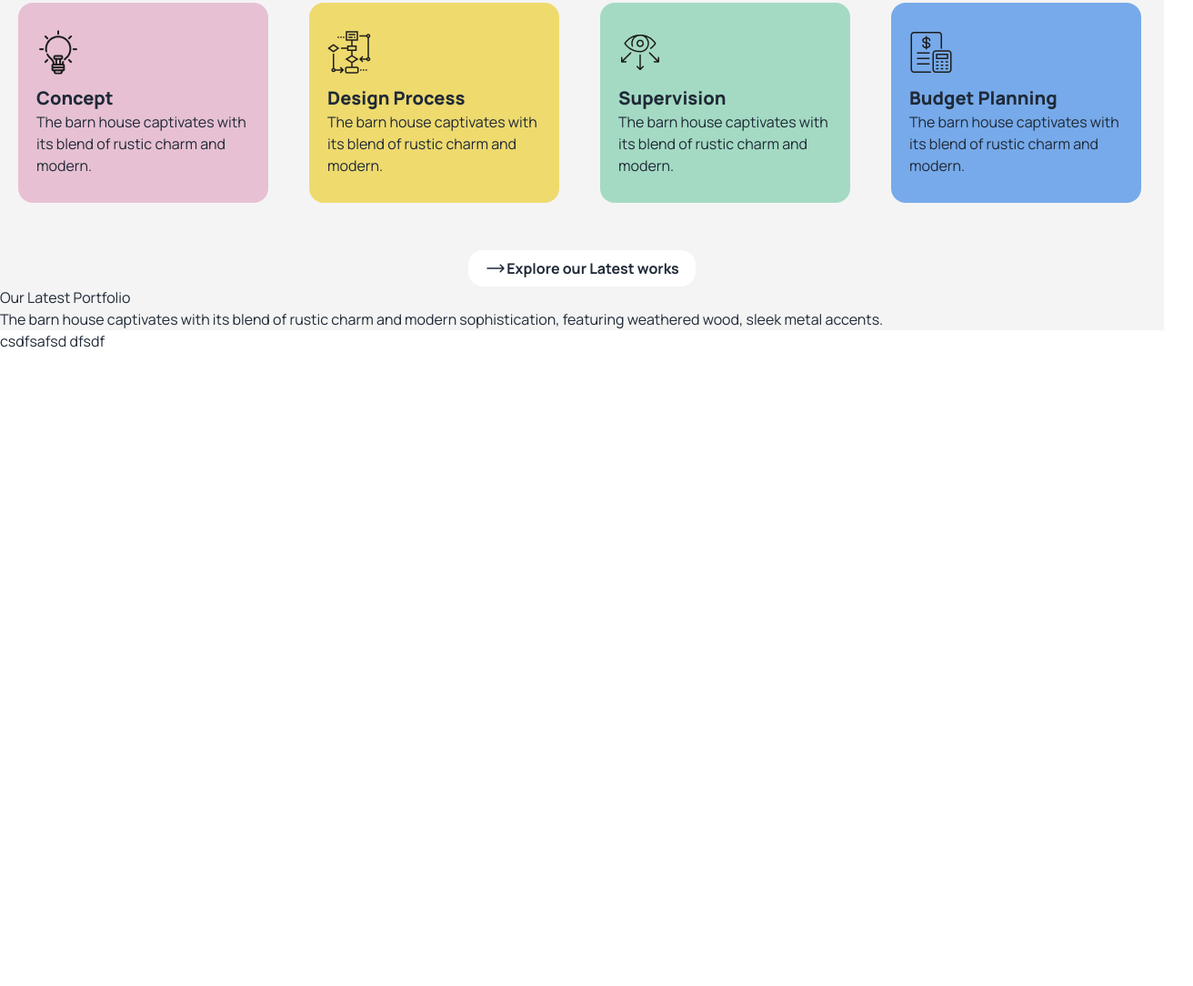
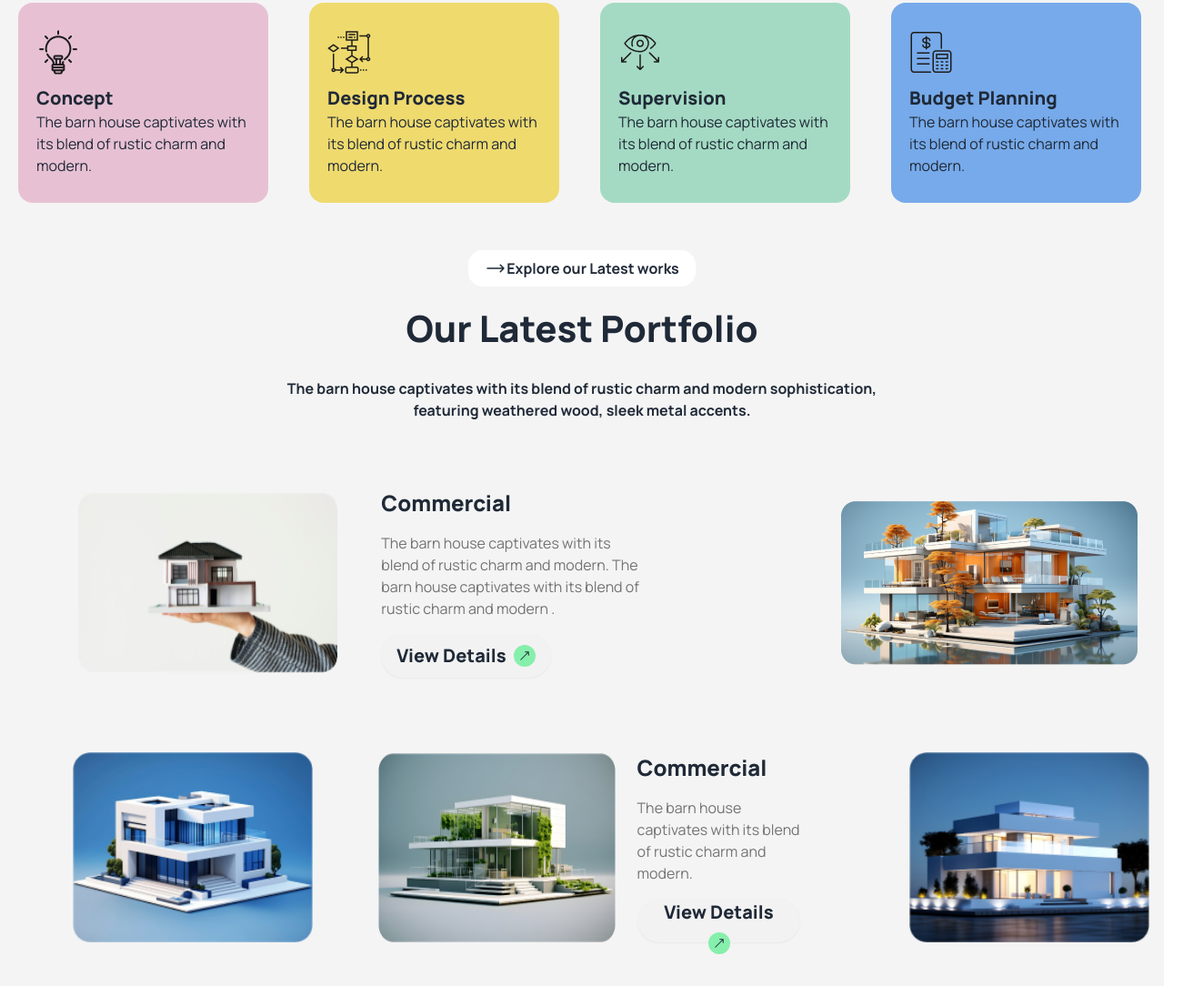
Before and after one commit to Tanvir6184/Assignment-03-Project, a plain HTML site: page index.html in a window 1280 px wide. Shown: the part 1688-2772 px from the top of the page at 91% size, 1312 px wide, since content can reach past the window. Before the commit the page ends 2075 px from the top, so only its background shows below. Drawn offline with nearby package versions, Linux system fonts and the light colour scheme.

Commit message:
Portfolio section commited with responsive

```diff
--- a/index.html
+++ b/index.html
@@ -222,7 +222,9 @@
       </section>
       <!-- WORK PROGRESS SECTION  -->
       <section class="pt-[60px]">
-        <div class="mx-auto flex justify-center items-center bg-[#FFFFFF] px-4 py-2 w-[180px] gap-x-2 rounded-2xl font-bold ">
+        <div
+          class="mx-auto flex justify-center items-center bg-[#FFFFFF] px-4 py-2 w-[180px] gap-x-2 rounded-2xl font-bold"
+        >
           <svg
             xmlns="http://www.w3.org/2000/svg"
             fill="none"
@@ -249,7 +251,9 @@
           </p>
         </div>
         <!-- WORK PROGRESS CARD -->
-        <div class="grid grid-cols-1 lg:grid-cols-4 lg:pt-8 mx-auto container justify-center items-center">
+        <div
+          class="grid grid-cols-1 lg:grid-cols-4 lg:pt-8 mx-auto container justify-center items-center"
+        >
           <!-- CARD-ONE  -->
           <div
             class="lg:w-[275px] lg:h-[220px] bg-[#E7C1D3] p-5 m-5 flex flex-col justify-center rounded-2xl space-y-3"
@@ -311,11 +315,12 @@
             </div>
           </div>
         </div>
-        </div>
       </section>
       <!-- WORK PROGRESS CARD SECTION CLOSED -->
       <div>
-        <div class="mx-auto text-center flex justify-center items-center bg-[#FFFFFF] py-2 w-[250px] gap-x- rounded-2xl font-bold mt-8">
+        <div
+          class="mx-auto text-center flex justify-center items-center bg-[#FFFFFF] py-2 w-[250px] gap-x- rounded-2xl font-bold mt-8"
+        >
           <svg
             xmlns="http://www.w3.org/2000/svg"
             fill="none"
@@ -332,15 +337,113 @@
           </svg>
           <p class="">Explore our Latest works</p>
         </div>
-        <div>
-          <h2>Our Latest Portfolio</h2>
-          <p>The barn house captivates with its blend of rustic charm and  modern sophistication, featuring weathered wood, sleek metal accents.</p>
+      </div>
+      <!-- LATEST PORTFOLIO TEXT -->
+      <div class="text-center space-y-6 pt-4">
+        <h1 class="lg:text-[40px] font-bold lg:font-black">
+          Our Latest Portfolio
+        </h1>
+        <p class="text-base font-bold lg:w-[680px] mx-auto">
+          The barn house captivates with its blend of rustic charm and modern
+          sophistication, featuring weathered wood, sleek metal accents.
+        </p>
+      </div>
+      <!-- LATEST PORTFOLIO TEXT END  -->
+
+      <!-- PORTFOLIO IMAGE SECTION STARTED  -->
+      <div class="container mt-10 flex flex-col justify-center items-center">
+        <div
+          class="container mx-auto flex flex-col lg:flex lg:flex-row lg:w-[full] lg:justify-between lg:items-center lg:p-6 lg:ml-7"
+        >
+          <div
+            class="lg:container mx-auto flex flex-col justify-center items-center w-[287px] lg:flex-row lg:w-[772px] space-x-6 gap-x-6"
+          >
+            <!-- image one  -->
+            <div class="">
+              <img class="w-[287px]" src="./assets/img1.png" alt="" />
+            </div>
+            <!-- text two  -->
+            <div class="w- lg:w-[440px] lg:mr-12 space-y-4">
+              <h4 class="font-extrabold text-2xl">Commercial</h4>
+              <p class="text-[#737373] w-[287px]">
+                The barn house captivates with its blend of rustic charm and
+                modern. The barn house captivates with its blend of rustic charm
+                and modern .
+              </p>
+              <!-- button one -->
+              <button class="btn rounded-[32px] font-extrabold text-xl">
+                View Details
+                <svg
+                  xmlns="http://www.w3.org/2000/svg"
+                  fill="none"
+                  viewBox="0 0 24 24"
+                  stroke-width="1.5"
+                  stroke="currentColor"
+                  class="size-6 rounded-[35px] p-1 bg-green-300 -rotate-45"
+                >
+                  <path
+                    stroke-linecap="round"
+                    stroke-linejoin="round"
+                    d="M17.25 8.25 21 12m0 0-3.75 3.75M21 12H3"
+                  />
+                </svg>
+              </button>
+            </div>
+          </div>
+          <!-- image two  -->
+          <div class="py-6 mx-auto">
+            <img src="./assets/img2.png" alt="" />
+          </div>
+        </div>
+        <!-- SECOND MAIN DIV STARTED HERE -->
+        <div class="-">
+          <div
+            class="mx-auto container items-center flex flex-col lg:flex-row lg:justify-center lg:p-6 gap-x-6 lg:ml-8"
+          >
+            <!-- third image  -->
+            <div class="p-6">
+              <img class="w-[295px]" src="./assets/img3.png" alt="" />
+            </div>
+            <!-- fourth image  -->
+            <div
+              class="flex flex-col lg:flex-row lg:w-[full] gap-x-6 gap-y-6 p-6"
+            >
+              <img src="./assets/img4.png" alt="" />
+              <!-- 2nd row text  -->
+              <div class="w-[287px] lg:w-[241px] lg:mr-12 space-y-4">
+                <h4 class="font-extrabold text-2xl">Commercial</h4>
+                <p class="text-[#737373]">
+                  The barn house captivates with its blend of rustic charm and
+                  modern.
+                </p>
+                <!-- button two -->
+                <button class="btn rounded-[32px] font-extrabold text-xl">
+                  View Details
+                  <svg
+                    xmlns="http://www.w3.org/2000/svg"
+                    fill="none"
+                    viewBox="0 0 24 24"
+                    stroke-width="1.5"
+                    stroke="currentColor"
+                    class="size-6 rounded-[35px] p-1 bg-green-300 -rotate-45"
+                  >
+                    <path
+                      stroke-linecap="round"
+                      stroke-linejoin="round"
+                      d="M17.25 8.25 21 12m0 0-3.75 3.75M21 12H3"
+                    />
+                  </svg>
+                </button>
+              </div>
+            </div>
+
+            <!-- fifth image  -->
+            <div class="p-6">
+              <img class="w-[295px]" src="./assets/img5.png" alt="" />
+            </div>
+          </div>
         </div>
       </div>
     </main>
   </body>
 </html>
-<div>
-  csdfsafsd
-  dfsdf
-</div>
```
Lines whose indentation alone changed are shown as unchanged.
